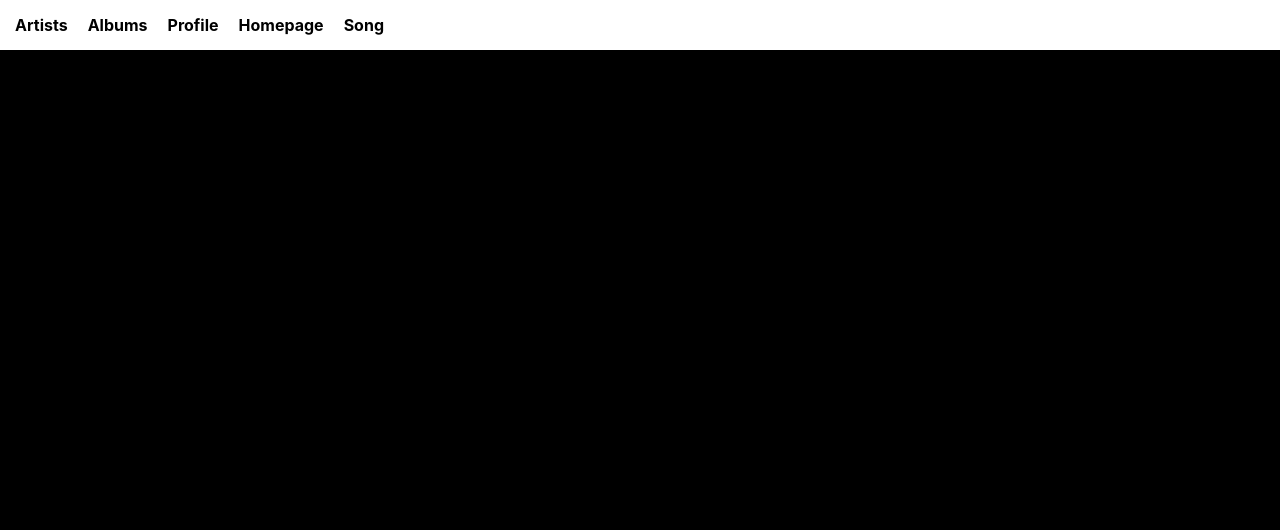
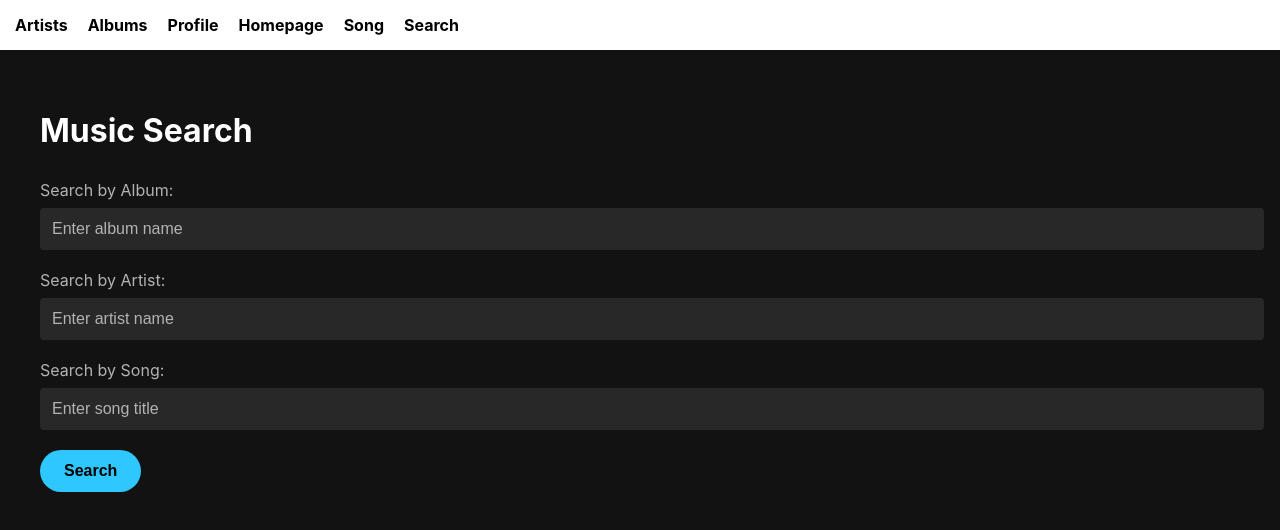
Before and after one commit to MrPicklesBush/SkipBeatTi, a React (Create React App) app in the folder frontend/: page /search in a window 1280 px wide. Shown: the top 530 px of the page. Built offline with nearby package versions, Linux system fonts and the light colour scheme; the HTML template or start-up script is replaced by a standard one.

Commit message:
Search Page added:

```diff
--- a/frontend/src/App.css
+++ b/frontend/src/App.css
@@ -480,3 +480,62 @@ nav a:hover {
     border-radius: 5px;
     margin-bottom: 10px;
 }
+
+/* Search Page Styles */
+.search-page {
+  background-color: #121212;
+  color: white;
+  padding: 40px;
+  min-height: 100vh;
+}
+
+.search-page h1 {
+  font-size: 32px;
+  margin-bottom: 30px;
+}
+
+.search-bar {
+  margin-bottom: 20px;
+}
+
+.search-bar label {
+  display: block;
+  margin-bottom: 8px;
+  font-size: 16px;
+  color: #b3b3b3;
+}
+
+.search-bar input {
+  width: 100%;
+  padding: 12px;
+  font-size: 16px;
+  background-color: #282828;
+  border: none;
+  border-radius: 4px;
+  color: white;
+}
+
+.search-bar input::placeholder {
+  color: #b3b3b3;
+}
+
+.search-bar input:focus {
+  outline: none;
+  box-shadow: 0 0 0 2px #2FC7FF;
+}
+
+.custom-button {
+  background-color: #2FC7FF;
+  color: black;
+  border: none;
+  padding: 12px 24px;
+  font-size: 16px;
+  font-weight: bold;
+  border-radius: 30px;
+  cursor: pointer;
+  transition: background-color 0.3s ease;
+}
+
+.custom-button:hover {
+  background-color: #2aa7d8;
+}
--- a/frontend/src/App.js
+++ b/frontend/src/App.js
@@ -5,6 +5,7 @@ import Albums from './components/Albums';
 import Profile from './components/Profile';
 import Homepage from './components/HomePage';
 import SongPage from './components/SongPage';
+import Search from './components/Search';
 
 function App() {
   return (
@@ -27,6 +28,9 @@ function App() {
             <li>
               <Link to="/song">Song</Link>
             </li>
+            <li>
+              <Link to="/search">Search</Link>
+            </li>
           </ul>
         </nav>
 
@@ -35,7 +39,8 @@ function App() {
           <Route path="/albums" element={<Albums />} /> {/* Route for Albums page */}
           <Route path="/profile" element={<Profile />} /> {/* Route for Profile page */}
           <Route path="/homepage" element={<Homepage />} /> {/* Route for Home page */}
-          <Route path="/song" element={<SongPage />} /> {/* Add a new route for the Song page */}
+          <Route path="/song" element={<SongPage />} /> {/* Route for the Song page */}
+          <Route path="/search" element={<Search />} /> {/* Route for the Search page */}
         </Routes>
       </div>
     </Router>
--- a/frontend/src/components/Albums.jsx
+++ b/frontend/src/components/Albums.jsx
@@ -50,7 +50,6 @@ const Albums = () => {
         <button className="shuffle">
             <ShuffleIcon />
         </button>
-        <button className="add">+</button>
       </div>
 
       <div className="songs-list">
--- a/frontend/src/components/CommentForm.jsx
+++ b/frontend/src/components/CommentForm.jsx
@@ -1,4 +1,5 @@
 import React, { useState } from 'react';
+import '../App.css';
 
 function CommentForm({ onAddComment }) {
   const [commentText, setCommentText] = useState('');
@@ -23,8 +24,8 @@ function CommentForm({ onAddComment }) {
         onChange={(e) => setCommentText(e.target.value)}
         placeholder="Add a comment..."
       />
-      <button type="submit">Comment</button>
-    </form>
+      <button type="submit" class="custom-button">Comment</button>
+</form>
   );
 }
 
--- a/frontend/src/components/Profile.jsx
+++ b/frontend/src/components/Profile.jsx
@@ -1,5 +1,6 @@
 import React from "react";
-import { ShuffleIcon, MoreOptionsIcon } from "./icons";
+import { ShuffleIcon} from "./icons";
+import "../App.css";
 
 const Profile = () => {
   const profileData = {
@@ -73,9 +74,6 @@ const Profile = () => {
         <button className="shuffle">
           <ShuffleIcon />
         </button>
-        <button className="more-options">
-          <MoreOptionsIcon />
-        </button>
       </div>
 
       {profileData.topTracks && (
--- /dev/null
+++ b/frontend/src/components/Search.jsx
@@ -0,0 +1,56 @@
+import React, { useState } from 'react';
+import "../App.css";
+
+const Search = () => {
+  const [albumSearch, setAlbumSearch] = useState('');
+  const [artistSearch, setArtistSearch] = useState('');
+  const [songSearch, setSongSearch] = useState('');
+
+  const handleSearch = (e) => {
+    e.preventDefault();
+    // Implement search logic here
+    console.log('Searching for:', { albumSearch, artistSearch, songSearch });
+  };
+
+  return (
+    <div className="search-page">
+      <h1>Music Search</h1>
+      <form onSubmit={handleSearch}>
+        <div className="search-bar">
+          <label htmlFor="album-search">Search by Album:</label>
+          <input
+            type="text"
+            id="album-search"
+            value={albumSearch}
+            onChange={(e) => setAlbumSearch(e.target.value)}
+            placeholder="Enter album name"
+          />
+        </div>
+        <div className="search-bar">
+          <label htmlFor="artist-search">Search by Artist:</label>
+          <input
+            type="text"
+            id="artist-search"
+            value={artistSearch}
+            onChange={(e) => setArtistSearch(e.target.value)}
+            placeholder="Enter artist name"
+          />
+        </div>
+        <div className="search-bar">
+          <label htmlFor="song-search">Search by Song:</label>
+          <input
+            type="text"
+            id="song-search"
+            value={songSearch}
+            onChange={(e) => setSongSearch(e.target.value)}
+            placeholder="Enter song title"
+          />
+        </div>
+        <button type="submit" class="custom-button">Search</button>
+
+      </form>
+    </div>
+  );
+};
+
+export default Search;
--- a/frontend/src/components/icons.jsx
+++ b/frontend/src/components/icons.jsx
@@ -3,11 +3,3 @@ export const ShuffleIcon = () => (
     <path d="M10.59 9.17L6.12 4.7a.996.996 0 1 0-1.41 1.41l4.47 4.47 1.41-1.41zM15.35 4.85l1.14 1.14-4.47 4.47 1.41 1.41 4.47-4.47 1.14 1.14V4.85h-3.69zm-.69 11.31L4.7 6.12a.996.996 0 1 0-1.41 1.41l9.96 9.96 1.41-1.41z"/>
   </svg>
 );
-
-export const MoreOptionsIcon = () => (
-  <svg width="16" height="16" viewBox="0 0 24 24" fill="currentColor" style={{ background: 'transparent' }}>
-    <circle cx="5" cy="12" r="2"/>
-    <circle cx="12" cy="12" r="2"/>
-    <circle cx="19" cy="12" r="2"/>
-  </svg>
-);
```
